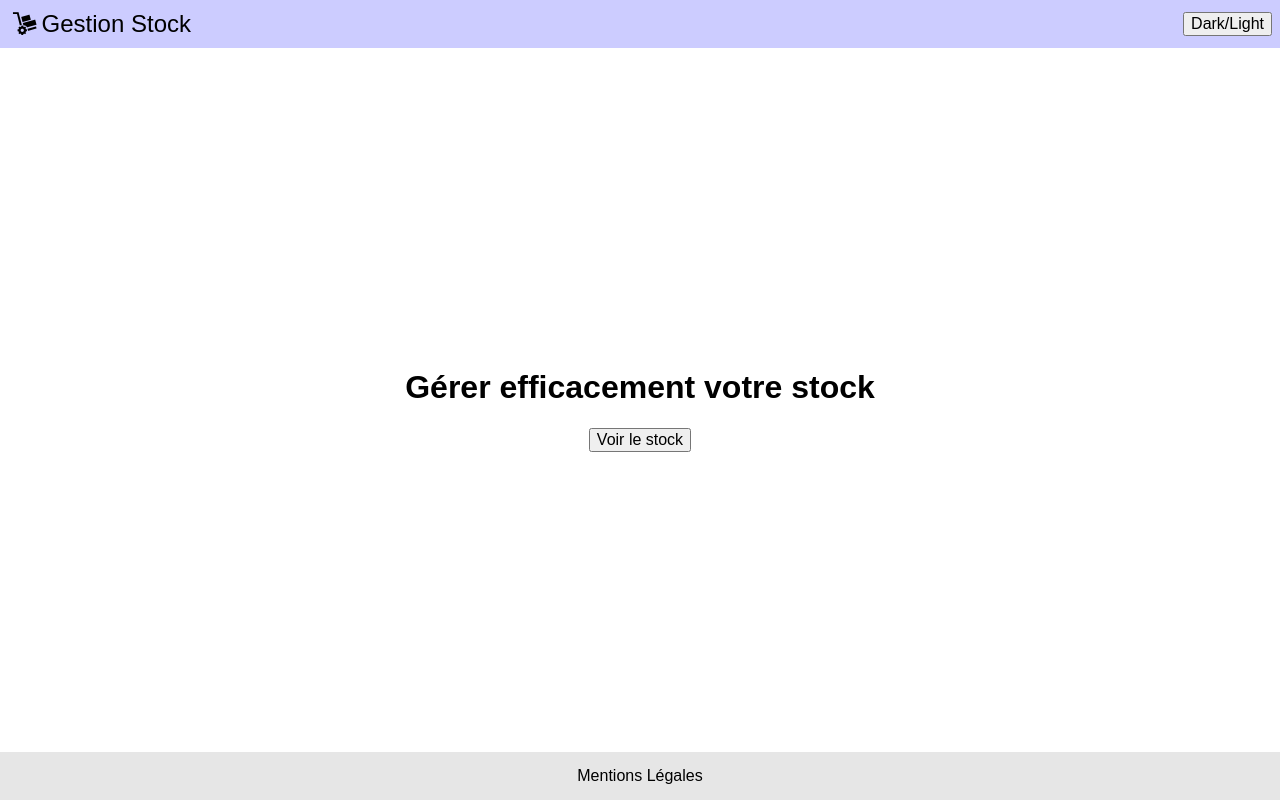
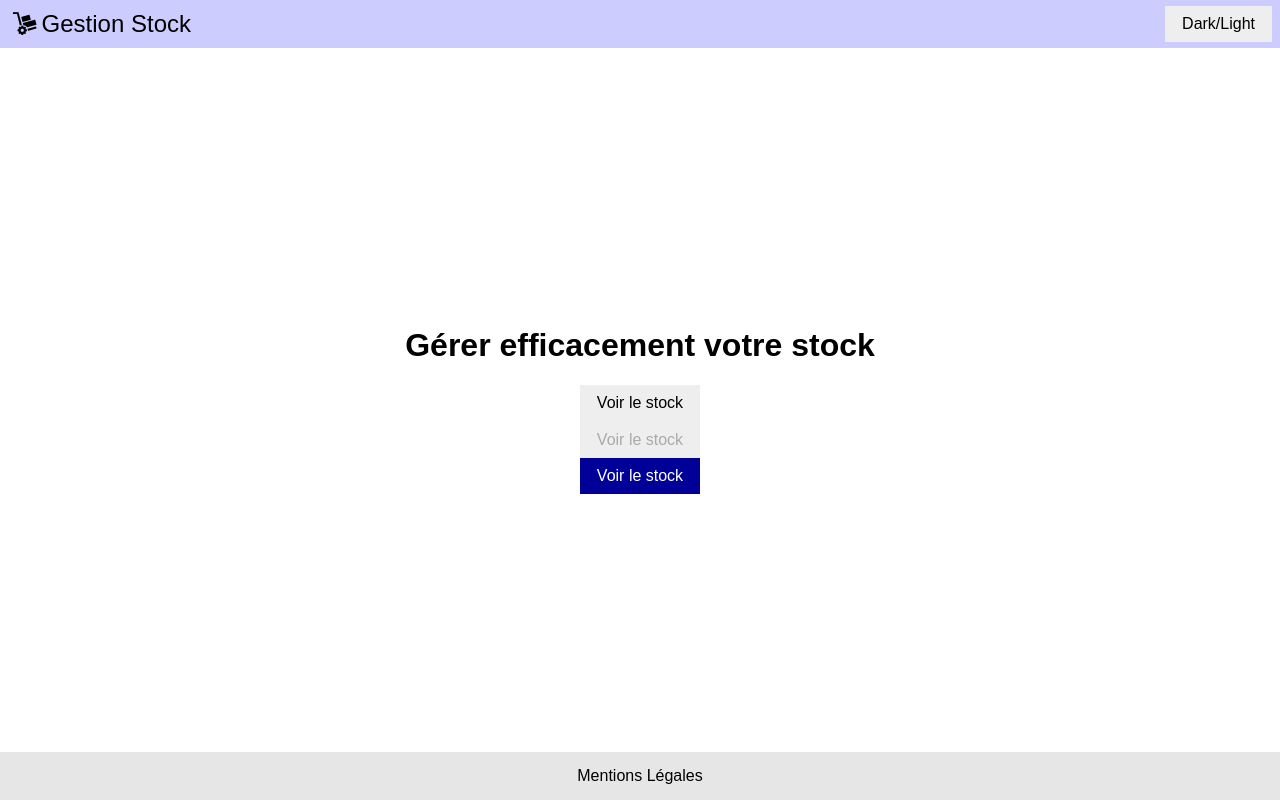
Before and after one commit to jlg-formation/react-example, a React (Create React App) app in the folder front/: page / in a window 1280 px wide. Built offline with nearby package versions, Linux system fonts and the light colour scheme.

Commit message:
dev: added scss button

```diff
--- a/front/src/index.scss
+++ b/front/src/index.scss
@@ -5,3 +5,4 @@
 
 @import "./theme.scss";
 @import "./scss/layout.scss";
+@import "./scss/button.scss";
--- a/front/src/routes/AppHome.tsx
+++ b/front/src/routes/AppHome.tsx
@@ -7,6 +7,12 @@ function AppHome() {
       <Link to="/stock">
         <button>Voir le stock</button>
       </Link>
+      <Link to="/stock">
+        <button disabled>Voir le stock</button>
+      </Link>
+      <Link to="/stock">
+        <button className="primary">Voir le stock</button>
+      </Link>
     </main>
   );
 }
--- /dev/null
+++ b/front/src/scss/button.scss
@@ -0,0 +1,31 @@
+button {
+  padding: 0.5em 1em;
+  background-color: var(--button-bg-color);
+  color: var(--disabled-fg-color);
+  border: 0.1em solid var(--button-bg-color);
+  &:not(:disabled) {
+    cursor: pointer;
+    color: var(--fg-color);
+    &:hover {
+      background-color: var(--hover-button-bg-color);
+      border-color: var(--hover-button-bg-color);
+    }
+    &:active {
+      background-color: var(--active-button-bg-color);
+      border-color: var(--active-button-bg-color);
+    }
+    &.primary {
+      background-color: var(--primary-button-bg-color);
+      border-color: var(--primary-button-bg-color);
+      color: var(--primary-button-fg-color);
+      &:hover {
+        background-color: var(--primary-hover-button-bg-color);
+        border-color: var(--primary-hover-button-bg-color);
+      }
+      &:active {
+        background-color: var(--primary-active-button-bg-color);
+        border-color: var(--primary-active-button-bg-color);
+      }
+    }
+  }
+}
--- a/front/src/theme.scss
+++ b/front/src/theme.scss
@@ -6,6 +6,17 @@
 
   --primary-bg-color: hsl(var(--primary-hue), 100%, 90%);
   --footer-bg-color: hsl(var(--primary-hue), 0%, 90%);
+
+  --button-bg-color: #eee;
+  --disabled-fg-color: #aaa;
+
+  --hover-button-bg-color: #ddd;
+  --active-button-bg-color: #ccc;
+
+  --primary-button-bg-color: hsl(var(--primary-hue), 100%, 30%);
+  --primary-hover-button-bg-color: hsl(var(--primary-hue), 100%, 40%);
+  --primary-active-button-bg-color: hsl(var(--primary-hue), 100%, 60%);
+  --primary-button-fg-color: white;
 }
 
 .dark {
@@ -14,4 +25,15 @@
 
   --primary-bg-color: hsl(var(--primary-hue), 100%, 10%);
   --footer-bg-color: hsl(var(--primary-hue), 0%, 10%);
+
+  --button-bg-color: #333;
+  --disabled-fg-color: #777;
+
+  --hover-button-bg-color: #555;
+  --active-button-bg-color: #666;
+
+  --primary-button-bg-color: hsl(var(--primary-hue), 100%, 30%);
+  --primary-hover-button-bg-color: hsl(var(--primary-hue), 100%, 40%);
+  --primary-active-button-bg-color: hsl(var(--primary-hue), 100%, 50%);
+  --primary-button-fg-color: white;
 }
```
